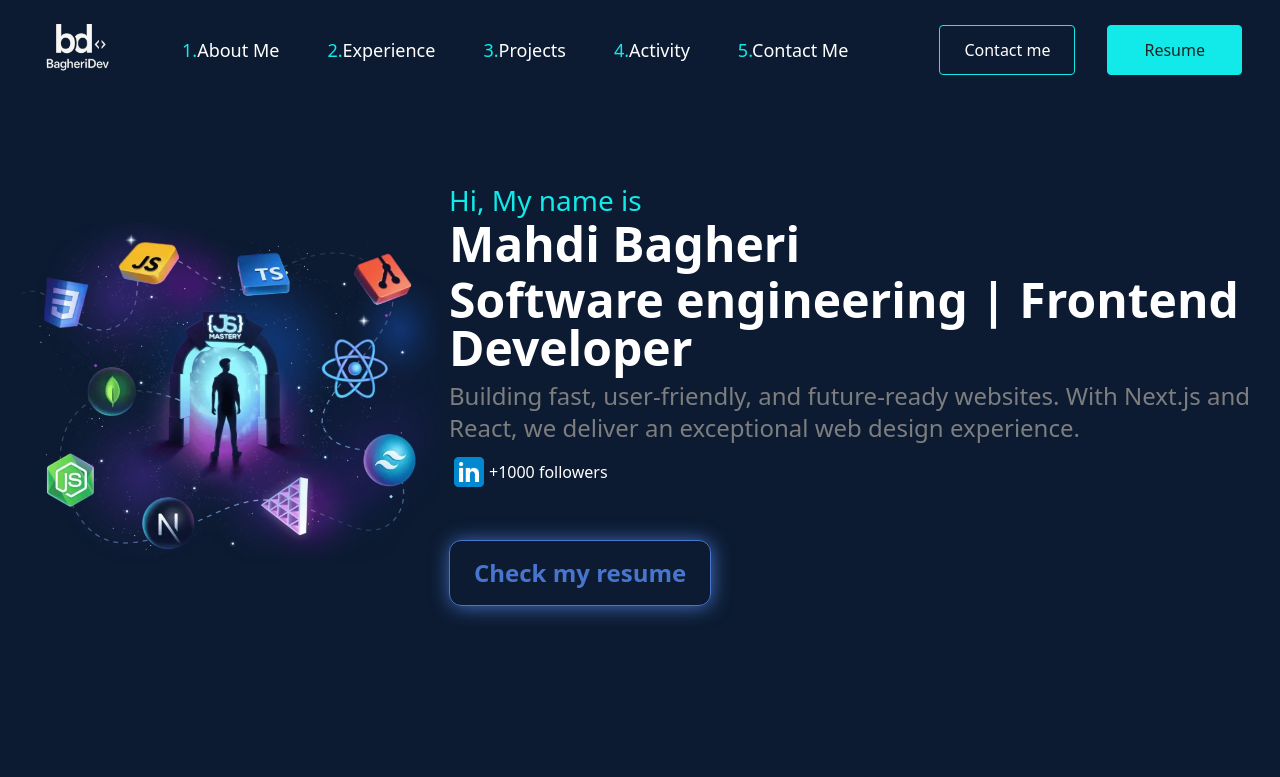
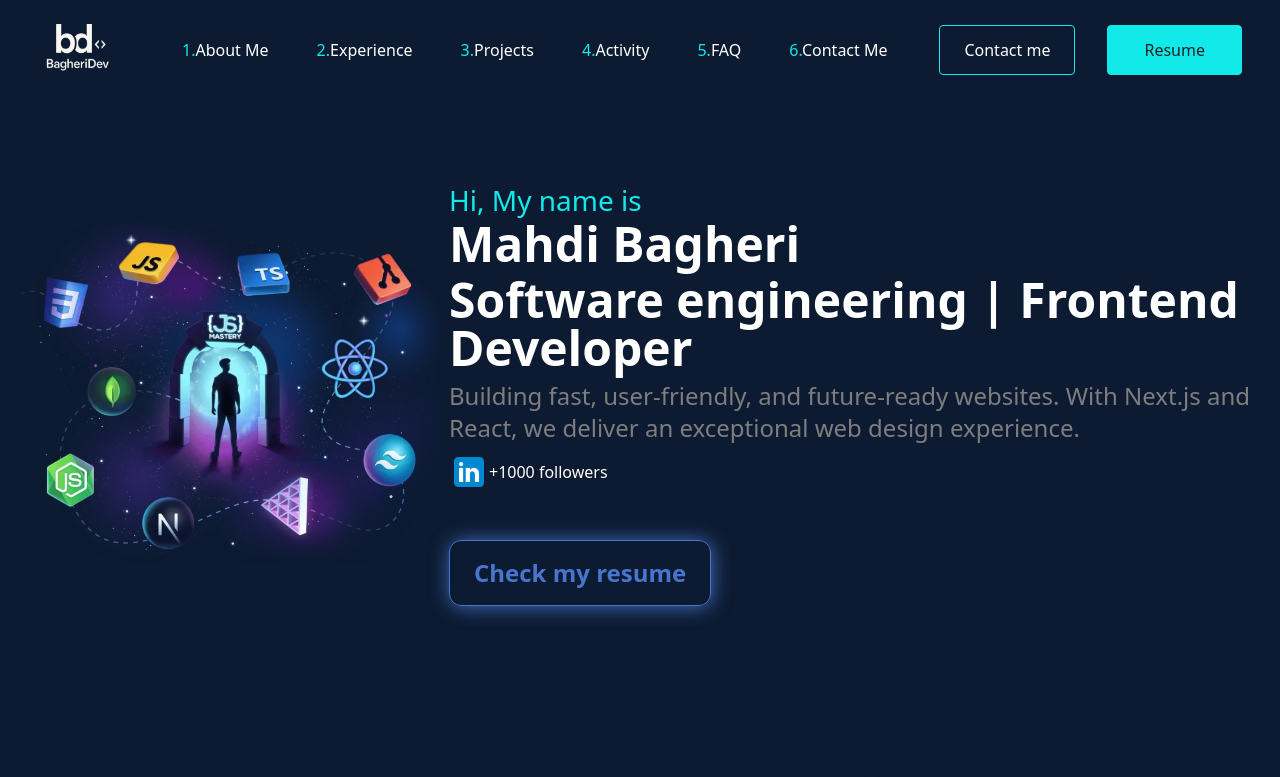
Before and after one commit to bagheri-dev/personal-website, a Next.js app: page / in a window 1280 px wide. Shown: the top 777 px of the page. Built offline with nearby package versions, Linux system fonts and the light colour scheme.

Commit message:
add header link

```diff
--- a/src/Components/Layout/Header.tsx
+++ b/src/Components/Layout/Header.tsx
@@ -12,7 +12,8 @@
     { id: 2, name: "Experience", src: "#experience" },
     { id: 3, name: "Projects", src: "#projects" },
     { id: 4, name: "Activity", src: "#activity" },
-    { id: 5, name: "Contact Me", src: "#contact-me" },
+    { id: 5, name: "FAQ", src: "#faq" },
+    { id: 6, name: "Contact Me", src: "#contact-me" },
 ];
 
 export const Header = () => {
@@ -56,7 +57,7 @@
                         </Link>
                     </div>
                     <nav className="hidden lg:block">
-                        <ul className="flex items-center lg:gap-x-10 xl:gap-x-12 py-6 xl:text-lg">
+                        <ul className="flex items-center lg:gap-x-10 xl:gap-x-12 py-6">
                             {menu.map((item) => (
                                 <li
                                     key={item.id}
```
